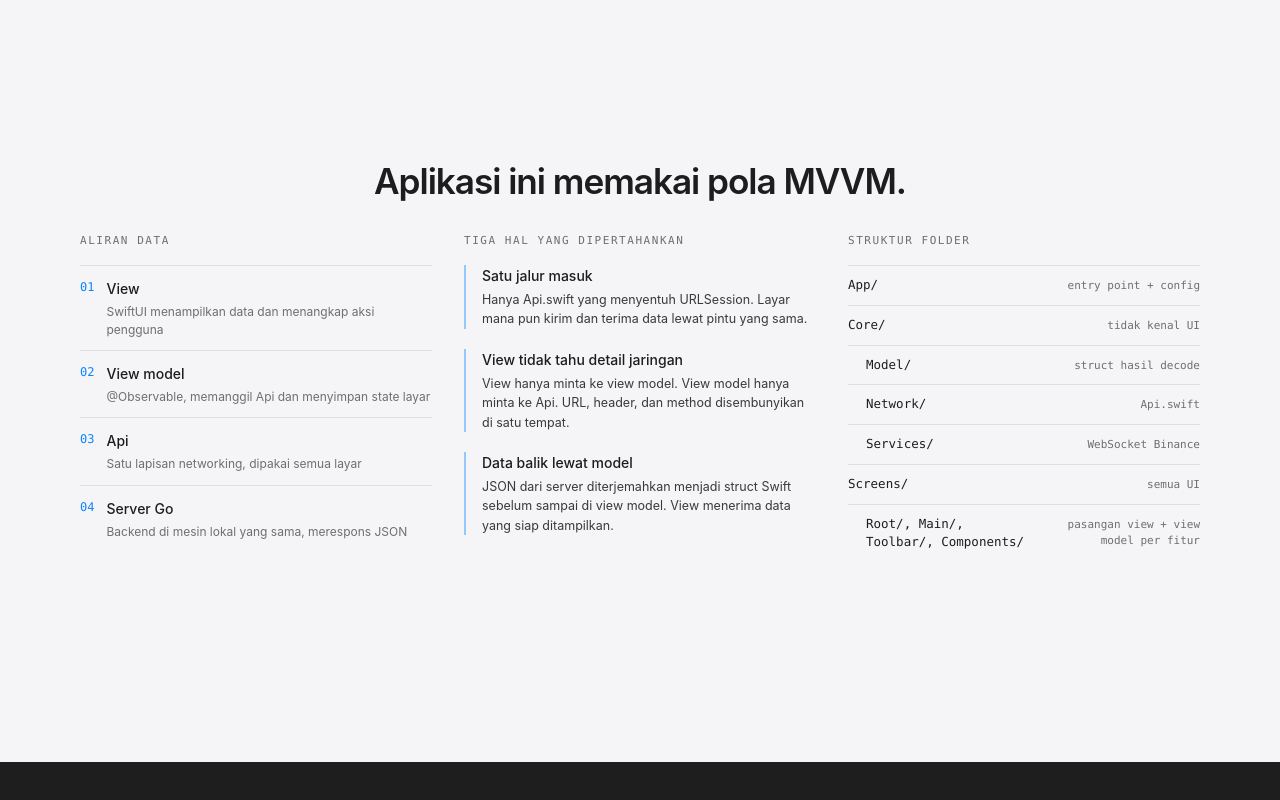
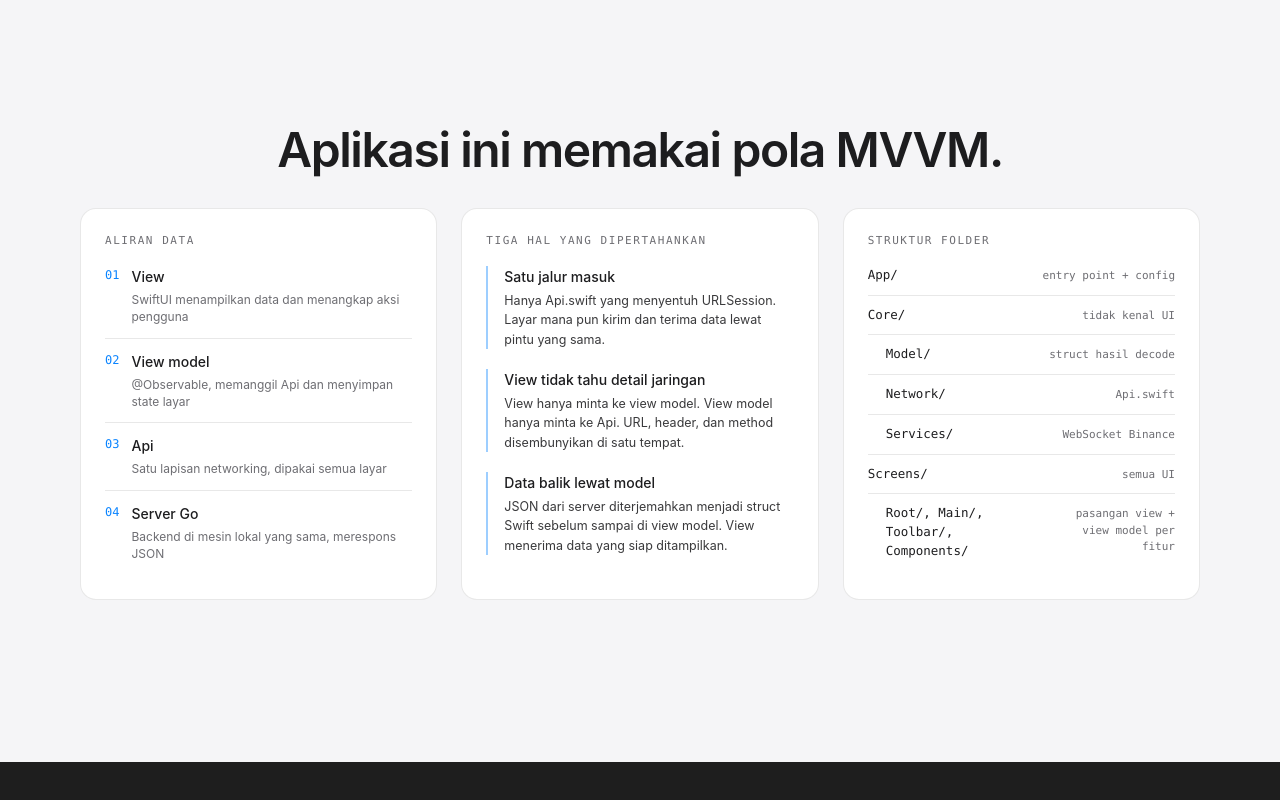
Before and after one commit to akhnafal-aban/akhnafal-aban.github.io, a React (Vite) app: page / in a window 1280 px wide. Shown: the part 4038-4838 px from the top of the page. Built offline with nearby package versions, Linux system fonts and the light colour scheme.

Commit message:
deck: arsitektur columns into equal cards, restore title size to match other slides

```diff
--- a/src/slides/ArsitekturSlide.tsx
+++ b/src/slides/ArsitekturSlide.tsx
@@ -58,21 +58,22 @@ export function ArsitekturSlide({ id }: { id?: string }) {
 
   return (
     <Slide id={id}>
-      <h2 className="m-0 mb-8 text-center text-[clamp(1.5rem,3vw,2.2rem)] font-semibold leading-[1.1] tracking-[-0.03em]">
+      <h2 className="m-0 mb-8 text-center text-[clamp(1.9rem,4vw,3rem)] font-semibold leading-[1.08] tracking-[-0.03em]">
         Aplikasi ini memakai pola MVVM.
       </h2>
 
-      <div className="grid grid-cols-1 gap-8 lg:grid-cols-3 lg:items-start">
+      <div className="grid grid-cols-1 gap-6 md:grid-cols-3 md:items-stretch">
         <motion.div
           variants={col}
           initial="hidden"
           whileInView="visible"
           viewport={{ once: true, amount: 0.3 }}
+          className="rounded-2xl border border-ink/10 bg-panel p-6"
         >
           <p className="m-0 mb-4 font-mono text-[11px] uppercase tracking-[0.14em] text-ink-3">Aliran data</p>
           <ol className="m-0 list-none p-0">
             {steps.map((s) => (
-              <li key={s.no} className="flex gap-3 border-t border-ink/10 py-3">
+              <li key={s.no} className="flex gap-3 border-t border-ink/10 py-3 first:border-t-0 first:pt-0">
                 <span className="font-mono text-[12px] text-ios-blue">{s.no}</span>
                 <div className="min-w-0 flex-1">
                   <p className="m-0 text-[14px] font-medium text-ink">{s.title}</p>
@@ -88,6 +89,7 @@ export function ArsitekturSlide({ id }: { id?: string }) {
           initial="hidden"
           whileInView="visible"
           viewport={{ once: true, amount: 0.3 }}
+          className="rounded-2xl border border-ink/10 bg-panel p-6"
         >
           <p className="m-0 mb-4 font-mono text-[11px] uppercase tracking-[0.14em] text-ink-3">Tiga hal yang dipertahankan</p>
           <div className="flex flex-col gap-5">
@@ -105,17 +107,18 @@ export function ArsitekturSlide({ id }: { id?: string }) {
           initial="hidden"
           whileInView="visible"
           viewport={{ once: true, amount: 0.3 }}
+          className="rounded-2xl border border-ink/10 bg-panel p-6"
         >
           <p className="m-0 mb-4 font-mono text-[11px] uppercase tracking-[0.14em] text-ink-3">Struktur folder</p>
           <ul className="m-0 list-none p-0">
             {folders.map((f) => (
               <li
                 key={f.name}
-                className="flex items-baseline justify-between gap-3 border-t border-ink/10 py-2.5"
+                className="flex items-baseline justify-between gap-3 border-t border-ink/10 py-2.5 first:border-t-0 first:pt-0"
                 style={{ paddingLeft: f.lvl * 18 }}
               >
                 <span className="font-mono text-[12.5px] text-ink">{f.name}</span>
-                <span className="font-mono text-[11px] text-ink-3 text-right">{f.note}</span>
+                <span className="text-right font-mono text-[11px] text-ink-3">{f.note}</span>
               </li>
             ))}
           </ul>
```
